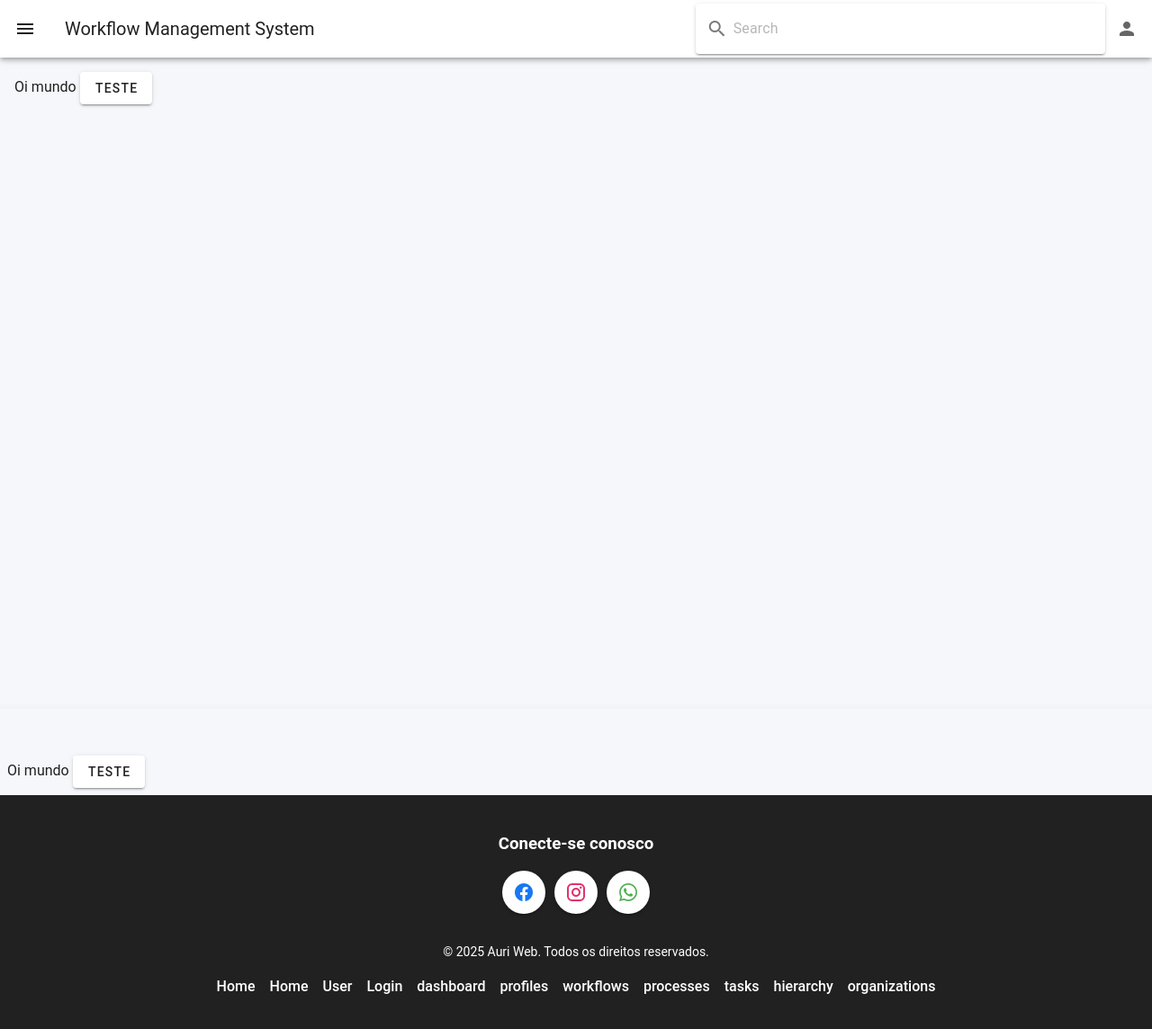
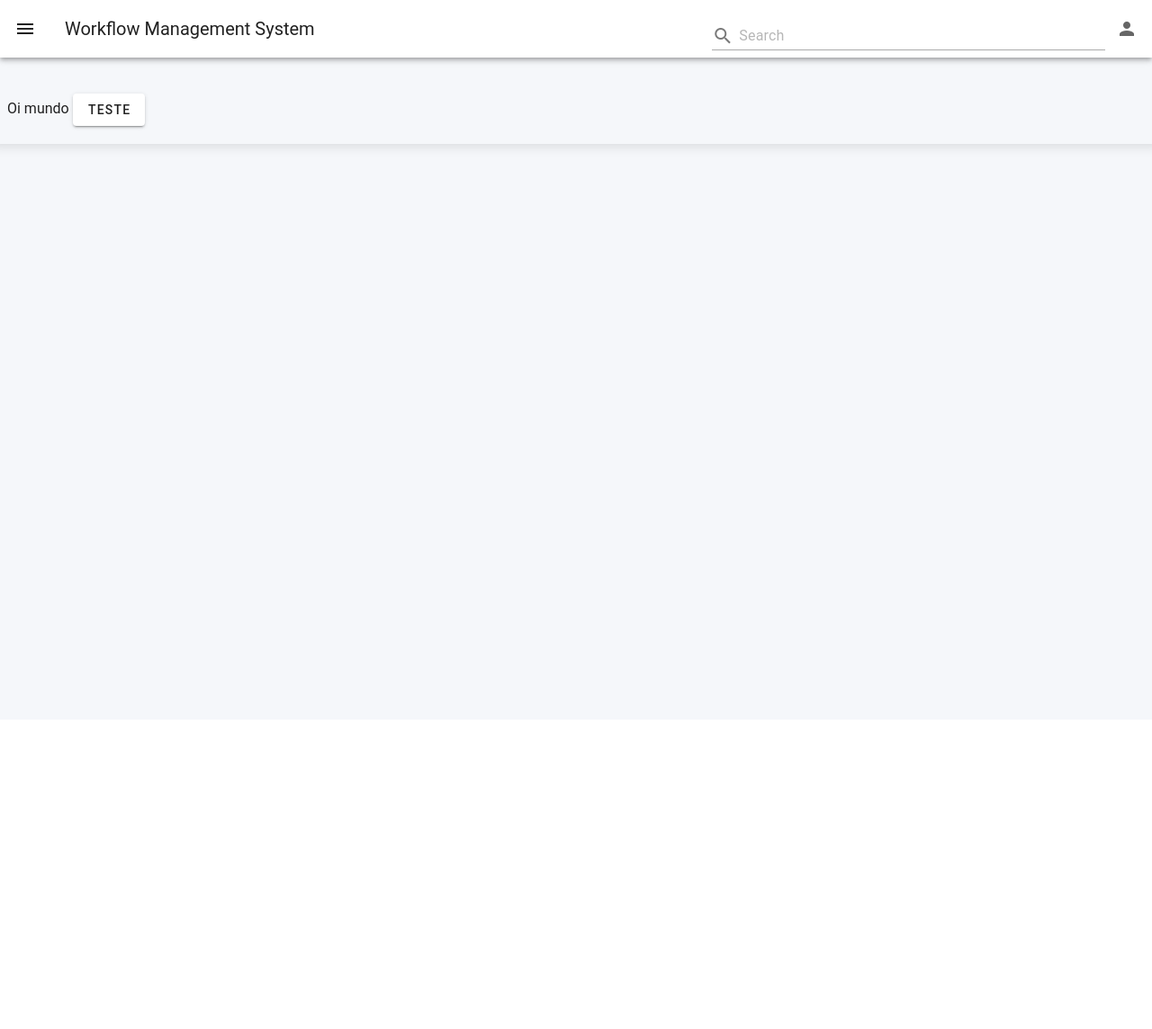
Before and after one commit to barguia/workflow-frontend, a Vue app: page / in a window 1280 px wide. Shown: the top 1144 px of the page at 90% size. After the commit the page ends 800 px from the top, so only its background shows below. Built offline with nearby package versions, Linux system fonts and the light colour scheme.

Commit message:
Ajustado layout

```diff
--- a/src/App.vue
+++ b/src/App.vue
@@ -1,26 +1,8 @@
 <template>
   <app-component>
 
-<!--    <menu-component :menus="getMenus"/>-->
-    <menu-component2/>
-    <!-- Drawer de navegação para telas menores -->
+    <menu-component/>
 
-
-    <v-main class="main-content main-content-fluid" fluid>
-      <container-component fluid class="flex-grow-1 pa-0">
-        <v-row class="justify-center">
-          <v-col class="content-box pa-1 pa-sm-0 pa-sm-0" cols="12" md="12" lg="12" xl="12">
-            <div class="content-container">
-              <RouterView />
-            </div>
-          </v-col>
-        </v-row>
-      </container-component>
-
-      <footer-component :menus="getMenus"/>
-    </v-main>
-
-    <!-- Overlay para o loading css, com z-index elevado -->
     <v-overlay
         :model-value="isLoading()"
         scrim="#000"
@@ -46,7 +28,6 @@ import MenuComponent from "@/components/comuns/layout/menu/MenuComponent.vue";
 
 export default {
   components: {
-    MenuComponent2: MenuComponent,
     MenuComponent,
     ContainerComponent,
     FooterComponent,
--- a/src/components/comuns/layout/menu/MenuComponent.vue
+++ b/src/components/comuns/layout/menu/MenuComponent.vue
@@ -7,7 +7,7 @@
       <v-text-field
           v-model="search"
           prepend-inner-icon="mdi-magnify"
-          variant="solo"
+          variant="underlined"
           placeholder="Search"
           single-line
           hide-details
@@ -21,7 +21,7 @@
           </v-btn>
         </template>
         <v-list>
-          <v-list-item title="Profile"></v-list-item>
+          <v-list-item title="Perfil"></v-list-item>
           <v-list-item title="Logout"></v-list-item>
         </v-list>
       </v-menu>
@@ -29,8 +29,6 @@
 
     <v-navigation-drawer v-model="drawer" app temporary>
       <v-list v-model:opened="opened">
-        <v-list-item title="Menu" prepend-icon="mdi-menu" class="text-caption" />
-        <v-divider />
 
         <menu-node-component
             v-for="item in menuItems"
@@ -43,20 +41,26 @@
       </v-list>
     </v-navigation-drawer>
 
-    <v-main>
-      <v-container fluid>
-        <router-view></router-view>
-      </v-container>
+    <v-main class="main-content main-content-fluid" fluid>
+      <container-component fluid class="pa-0">
+        <v-row class="justify-center">
+          <v-col class="content-box pa-1 pa-sm-0 pa-sm-0" cols="12" md="12" lg="12" xl="12">
+            <div class="content-container">
+              <RouterView />
+            </div>
+          </v-col>
+        </v-row>
+      </container-component>
     </v-main>
   </v-app>
 </template>
-
 
 <script setup>
 import { reactive, ref } from 'vue'
 import { useRouter } from 'vue-router'
 
 import MenuNodeComponent from "@/components/comuns/layout/menu/componentes/MenuNodeComponent.vue";
+import ContainerComponent from "@/components/comuns/containers/ContainerComponent.vue";
 
 const router = useRouter()
 const drawer = ref(true)
```
